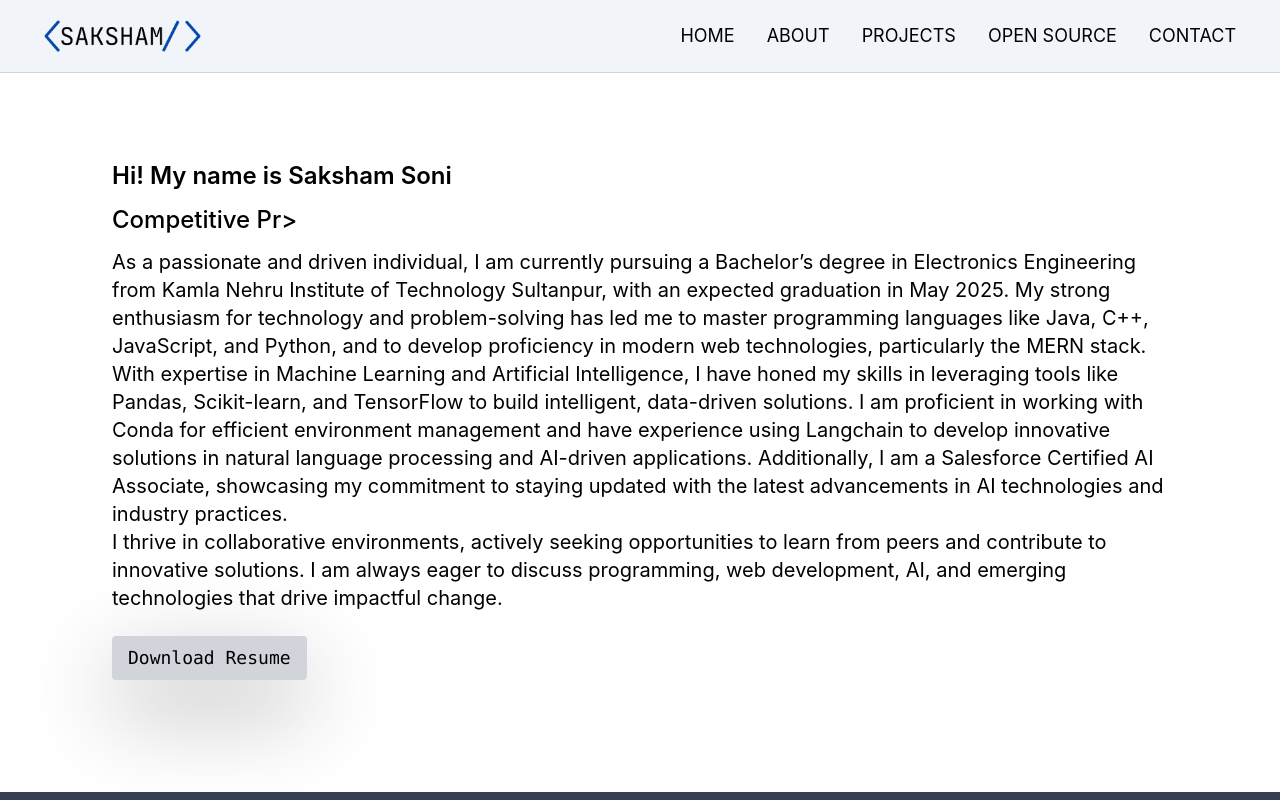
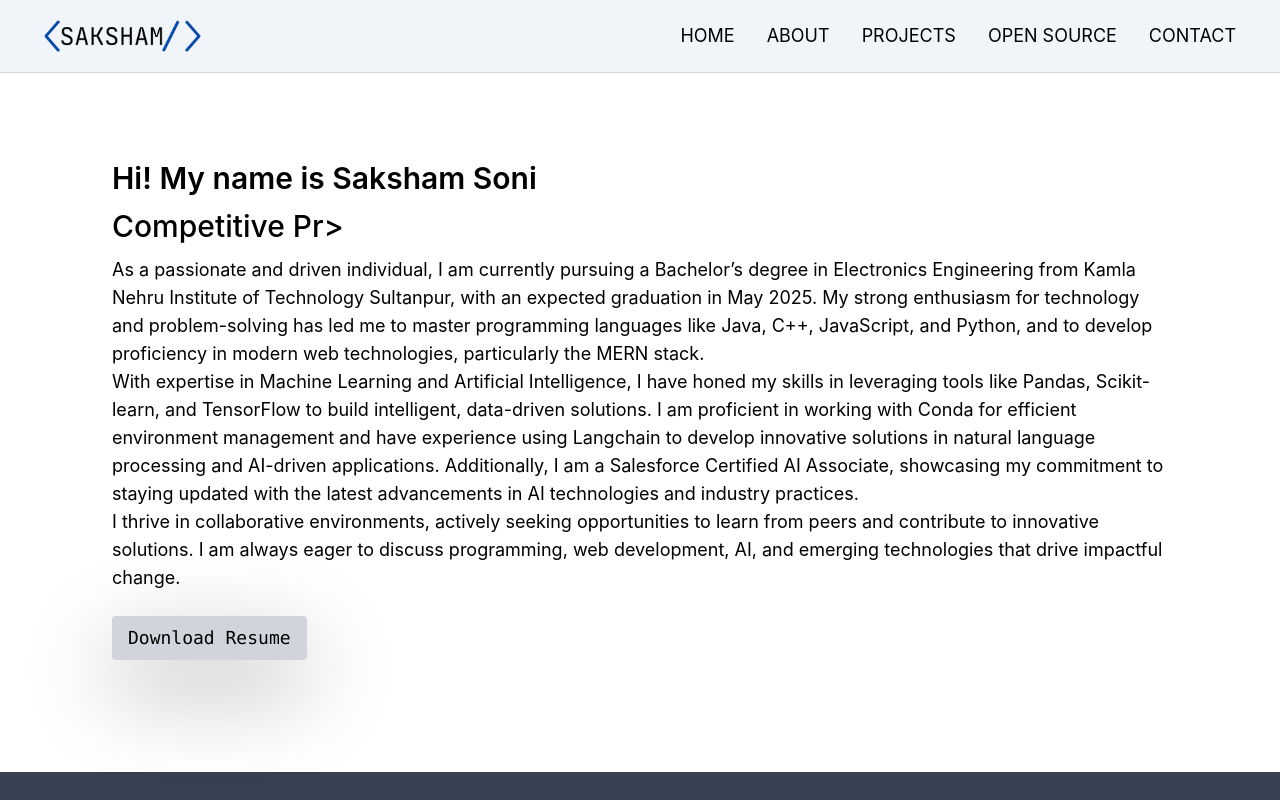
Before and after one commit to sakshams23/MyPortfolio, a React (Create React App) app: page / in a window 1280 px wide. Shown: the top 800 px of the page. Built offline with nearby package versions, Linux system fonts and the light colour scheme.

Commit message:
Update Main.js

```diff
--- a/src/components/Main.js
+++ b/src/components/Main.js
@@ -6,8 +6,8 @@ export class Main extends Component {
     return (
         <div className=" h-full flex flex-col items-start justify-evenly laptop:px-28 laptop:pt-40  text-black phone:px-18 phone:pt-28 phone:px-5">
         <ul className=" list-none">
-            <li className=" laptop:font-semibold laptop:text-2xl laptop:mb-3 phone:text-xl phone:mb-1  ">Hi! My name is Saksham Soni</li>
-            <li className=" laptop:text-2xl laptop:font-medium phone:text-lg">
+            <li className=" laptop:font-semibold laptop:text-3xl laptop:mb-3 phone:text-xl phone:mb-1  ">Hi! My name is Saksham Soni</li>
+            <li className=" laptop:text-3xl laptop:font-medium phone:text-xl">
         <ReactTyped
           strings={["Full Stack Developer", "Competitive Programmer"]}
           typeSpeed={100}
@@ -16,7 +16,7 @@ export class Main extends Component {
           cursorChar=">"
           showCursor={true}
         /></li>
-            <li className=" laptop:mt-3 laptop:text-xl phone:text-sm">
+            <li className=" laptop:mt-3 laptop:text-lg phone:text-sm">
                 As a passionate and driven individual, I am currently pursuing a Bachelor’s degree in Electronics Engineering from Kamla Nehru Institute of Technology Sultanpur, with an expected graduation in May 2025. My strong enthusiasm for technology and problem-solving has led me to master programming languages like Java, C++, JavaScript, and Python, and to develop proficiency in modern web technologies, particularly the MERN stack. <br/> With expertise in Machine Learning and Artificial Intelligence, I have honed my skills in leveraging tools like Pandas, Scikit-learn, and TensorFlow to build intelligent, data-driven solutions. I am proficient in working with Conda for efficient environment management and have experience using Langchain to develop innovative solutions in natural language processing and AI-driven applications. Additionally, I am a Salesforce Certified AI Associate, showcasing my commitment to staying updated with the latest advancements in AI technologies and industry practices. <br/> I thrive in collaborative environments, actively seeking opportunities to learn from peers and contribute to innovative solutions. I am always eager to discuss programming, web development, AI, and emerging technologies that drive impactful change.
             </li>
             <li className="mt-6 laptop:text-lg phone:text-sm">
```
